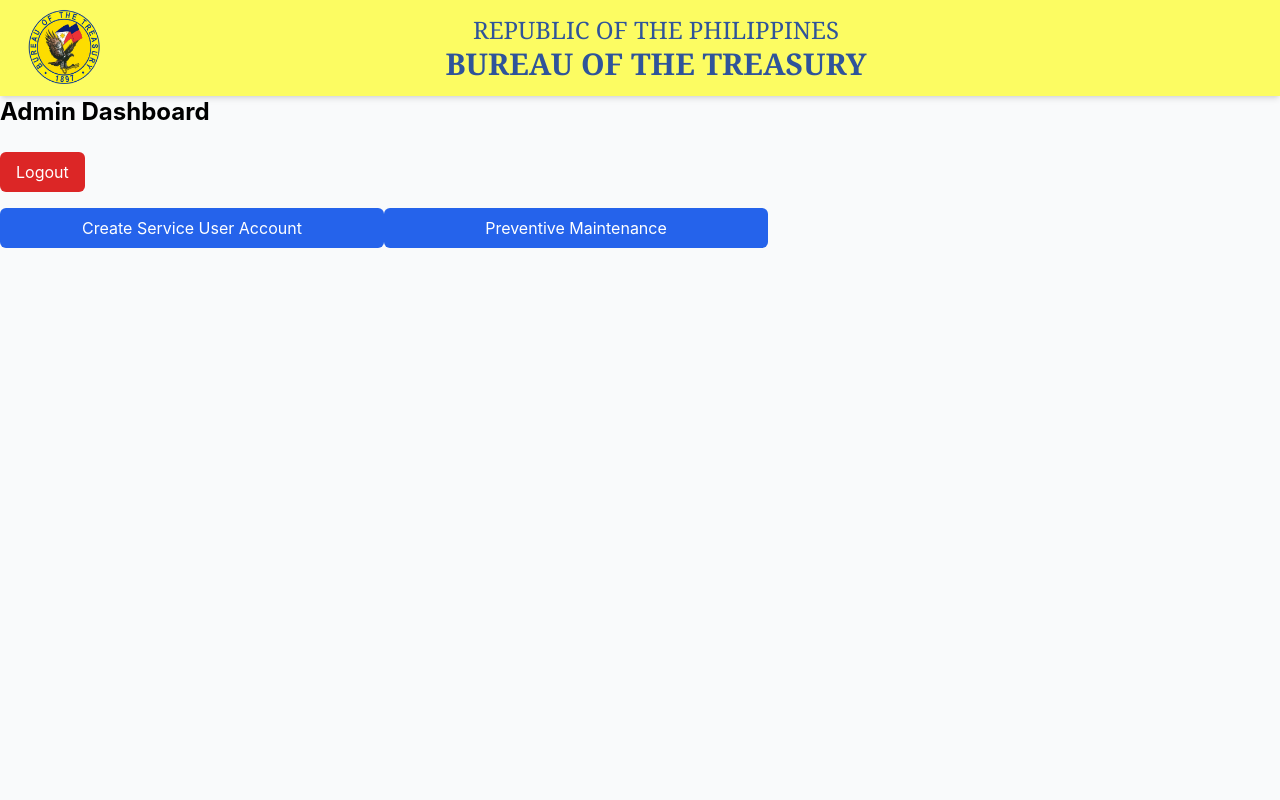
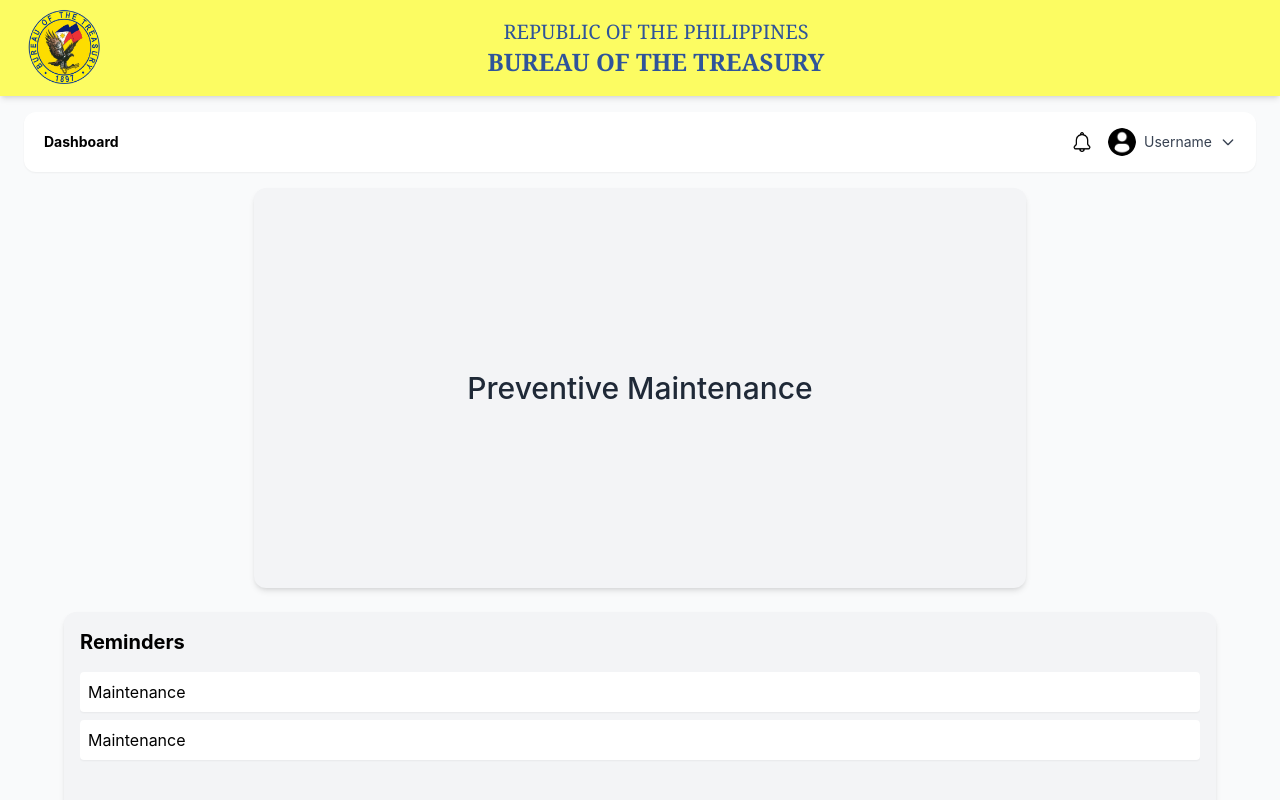
Before and after one commit to LightWater123/Capstone_BTR, a React (Create React App) app in the folder frontend/: page /admin/dashboard in a window 1280 px wide. Shown: the top 800 px of the page. Built offline with nearby package versions, Linux system fonts and the light colour scheme.

Commit message:
admin dashboard

```diff
--- a/frontend/src/components/modals/btrHeader.jsx
+++ b/frontend/src/components/modals/btrHeader.jsx
@@ -3,18 +3,16 @@
 export default function BTRheader(){
 
     return(
-    <header className="w-full bg-[#FCFC62] shadow-md">
+   <header className="w-full bg-[#FCFC62] shadow-md">
       <div className="max-w-7xl mx-auto flex items-center justify-between px-6 py-2">
         {/* logo */}
         <img src={btrlogo} alt="Logo" className="h-20 w-20" />
 
         {/*title */}
-        <h1 className="font-serif text-xl md:text-2xl text-[#2F549A] text-center flex-1">
-            REPUBLIC OF THE PHILIPPINES <br />
-            <span className="text-2xl md:text-3xl font-bold">
-                BUREAU OF THE TREASURY
-                </span>
-                </h1>
+        <h1 className="font-serif text-lg md:text-xl text-[#2F549A] text-center flex-1">
+          REPUBLIC OF THE PHILIPPINES<br />
+          <span className="text-xl md:text-2xl font-bold">BUREAU OF THE TREASURY</span>
+        </h1>
 
         {/* margin */}
         <div className="h-12 w-12" />
--- /dev/null
+++ b/frontend/src/components/modals/btrNavbar.jsx
@@ -0,0 +1,75 @@
+import Bell from '../../assets/notification.png';
+import profileuser from '../../assets/profile-user.png';
+import React, { useState } from 'react';
+import { useNavigate } from 'react-router-dom';
+
+export default function BTRNavbar() {
+  const [isDropOpen, setIsDropOpen] = useState(false);
+  const navigate = useNavigate();
+  const handleCreateServiceAccount = () => navigate("/register/service");
+
+  return (
+    <div className="max-w-7xl mx-auto px-4 sm:px-6 mt-4">
+      <nav className="w-full bg-white shadow-sm rounded-xl mb-4 flex items-center justify-between px-5 py-3 text-sm">
+        {/* LEFT */}
+        <div className="flex items-center gap-3">
+          <span className="grid h-9 w-9 place-items-center rounded-lg text-black font-bold">
+            Dashboard
+          </span>
+        </div>
+
+        {/* RIGHT */}
+        <div className="flex items-center gap-4">
+          <a href="#" className="text-gray-600 hover:text-blue-700">
+            <img src={Bell} alt="Notifications" className="h-5 w-5" />
+          </a>
+
+          {/* User dropdown */}
+          <div className="relative">
+            <button
+              onClick={() => setIsDropOpen(v => !v)}
+              className="flex items-center gap-2 text-gray-700 hover:text-blue-700"
+            >
+              <img
+                src={profileuser}
+                alt="User"
+                className="h-7 w-7 rounded-full object-cover"
+              />
+              <span className="hidden sm:inline">Username</span>
+              <svg
+                className={`h-4 w-4 transition ${
+                  isDropOpen ? 'rotate-180' : ''
+                }`}
+                fill="none"
+                stroke="currentColor"
+                viewBox="0 0 24 24"
+              >
+                <path
+                  strokeLinecap="round"
+                  strokeLinejoin="round"
+                  strokeWidth={2}
+                  d="m19 9-7 7-7-7"
+                />
+              </svg>
+            </button>
+
+            {isDropOpen && (
+              <div className="absolute right-0 top-full mt-2 w-40 rounded-lg border bg-white shadow-lg py-1 z-50">
+
+                <a onClick={handleCreateServiceAccount} href="#" className="block px-4 py-2 hover:bg-gray-100">
+                  Create Service User Account
+                </a>
+                <a href="#" className="block px-4 py-2 hover:bg-gray-100">
+                  Settings
+                </a>
+                <a href="#" className="block px-4 py-2 hover:bg-gray-100">
+                  Sign Out
+                </a>
+              </div>
+            )}
+          </div>
+        </div>
+      </nav>
+    </div>
+  );
+}
--- a/frontend/src/pages/admin_dashboard.jsx
+++ b/frontend/src/pages/admin_dashboard.jsx
@@ -1,44 +1,36 @@
 import { useNavigate } from "react-router-dom";
 import "../index.css";
-import LogoutButton from "../components/modals/LogoutButton";
 import BTRheader from "../components/modals/btrHeader";
-
+import BTRNavbar from "../components/modals/btrNavbar.jsx";
 
 export default function AdminDashboard() {
   const navigate = useNavigate();
 
-  const handleCreateServiceAccount = () => {
-    navigate("/register/service");
-  };
-
-  const handleInventoryList = () => {
-    navigate("/inventory");
-  };
-
+  const handleCreateServiceAccount = () => navigate("/register/service");
+  const handleInventoryList = () => navigate("/inventory");
 
   return (
     <div className="min-h-screen bg-gray-50 relative">
-      <BTRheader/>
-      <h1 className="text-2xl font-bold mb-6 text-black">Admin Dashboard</h1>
-      <LogoutButton className="bg-red-600 text-white px-4 py-2 rounded-md hover:bg-red-700 transition" />
 
-      <div className="space-y-4">
-        <button
-          onClick={handleCreateServiceAccount}
-          className="bg-blue-600 text-white px-4 py-2 rounded-md hover:bg-blue-700 transition w-full max-w-sm"
-        >
-          Create Service User Account
-        </button>
-
+      {/* 1.  Government banner */}
+      <BTRheader />
+      <BTRNavbar />
+      <div className="flex flex-wrap gap-6 justify-center max-w-6xl mx-auto">
+          {/* Preventive Maintenance */}
           <button
             onClick={handleInventoryList}
-          className="bg-blue-600 text-white px-4 py-2 rounded-md hover:bg-blue-700 transition w-full max-w-sm"
-        >
+            className="w-[1000px] md:w-[67%] h-[400px] bg-gray-100 rounded-xl text-gray-800 hover:bg-[#FCFC62] font-medium shadow-md text-3xl flex items-center justify-center space-x-4 transition-colors p-4 min-w-[200px]">
             Preventive Maintenance
           </button>
+      <div className="w-full min-w-[300px] h-[350px] bg-gray-100 rounded-xl shadow-md p-4 flex flex-col">
+            <h2 className="text-xl font-bold mb-4">Reminders</h2>
+            <ul className="flex-1 overflow-y-auto space-y-2">
+              <li className="bg-white p-2 rounded shadow-sm">Maintenance</li>
+              <li className="bg-white p-2 rounded shadow-sm">Maintenance</li>
+            </ul>
+          </div>
 
     </div>
     </div>
-
   );
 }
```
Lines whose indentation alone changed are shown as unchanged.
